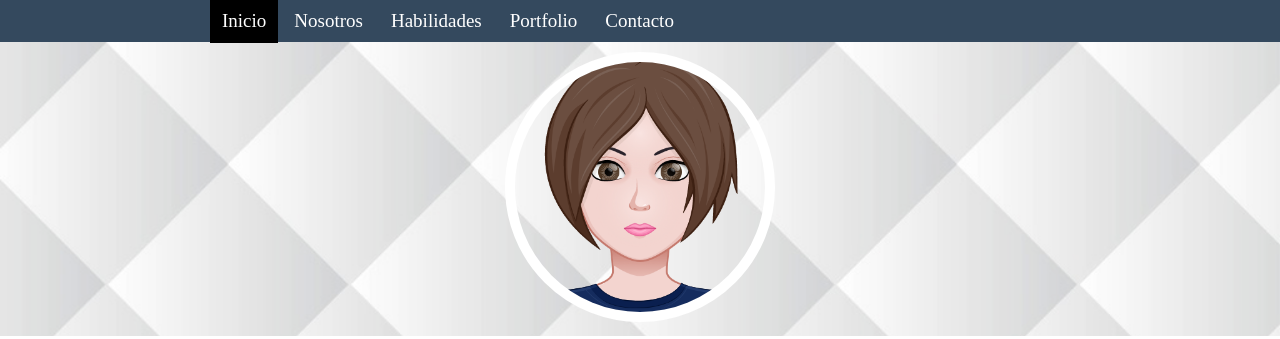
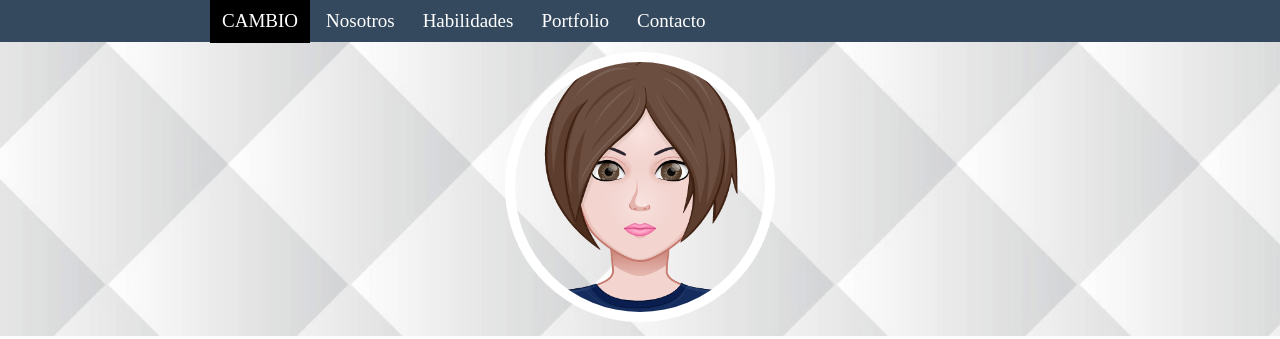
Before and after one commit to mrlapidus/responsive, a plain HTML site: page index.html in a window 1280 px wide. Shown: the top 339 px of the page. Drawn offline with Linux system fonts and the light colour scheme.

Commit message:
Update index.html

```diff
--- a/index.html
+++ b/index.html
@@ -14,7 +14,7 @@
 	<header class="header">
 		<nav class="nav">
 			<ul class="miUl">
-				<li class="list select">Inicio</li>
+				<li class="list select">CAMBIO</li>
 				<li class="list">Nosotros</li>
 				<li class="list">Habilidades</li>
 				<li class="list">Portfolio</li>
```
